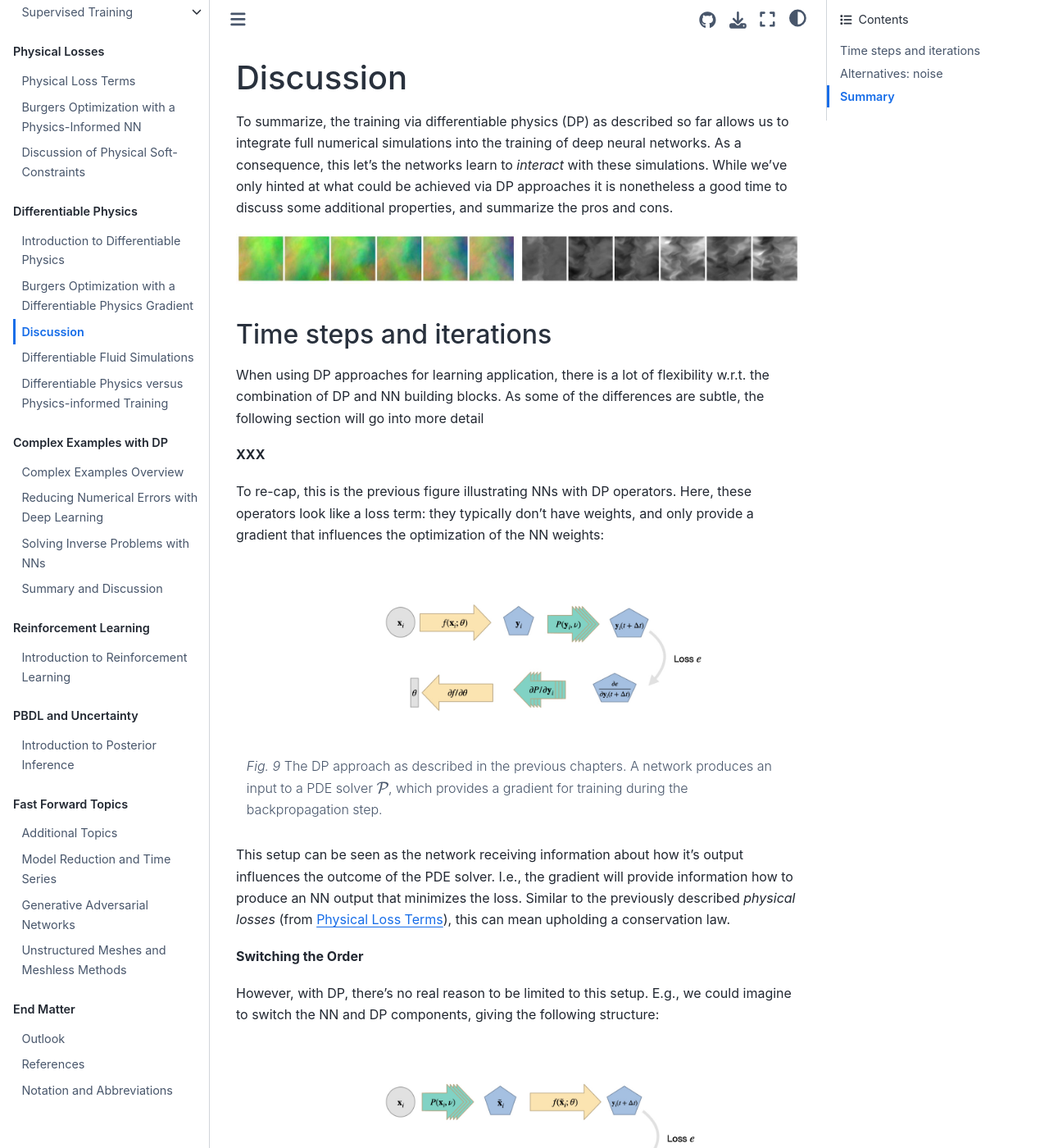
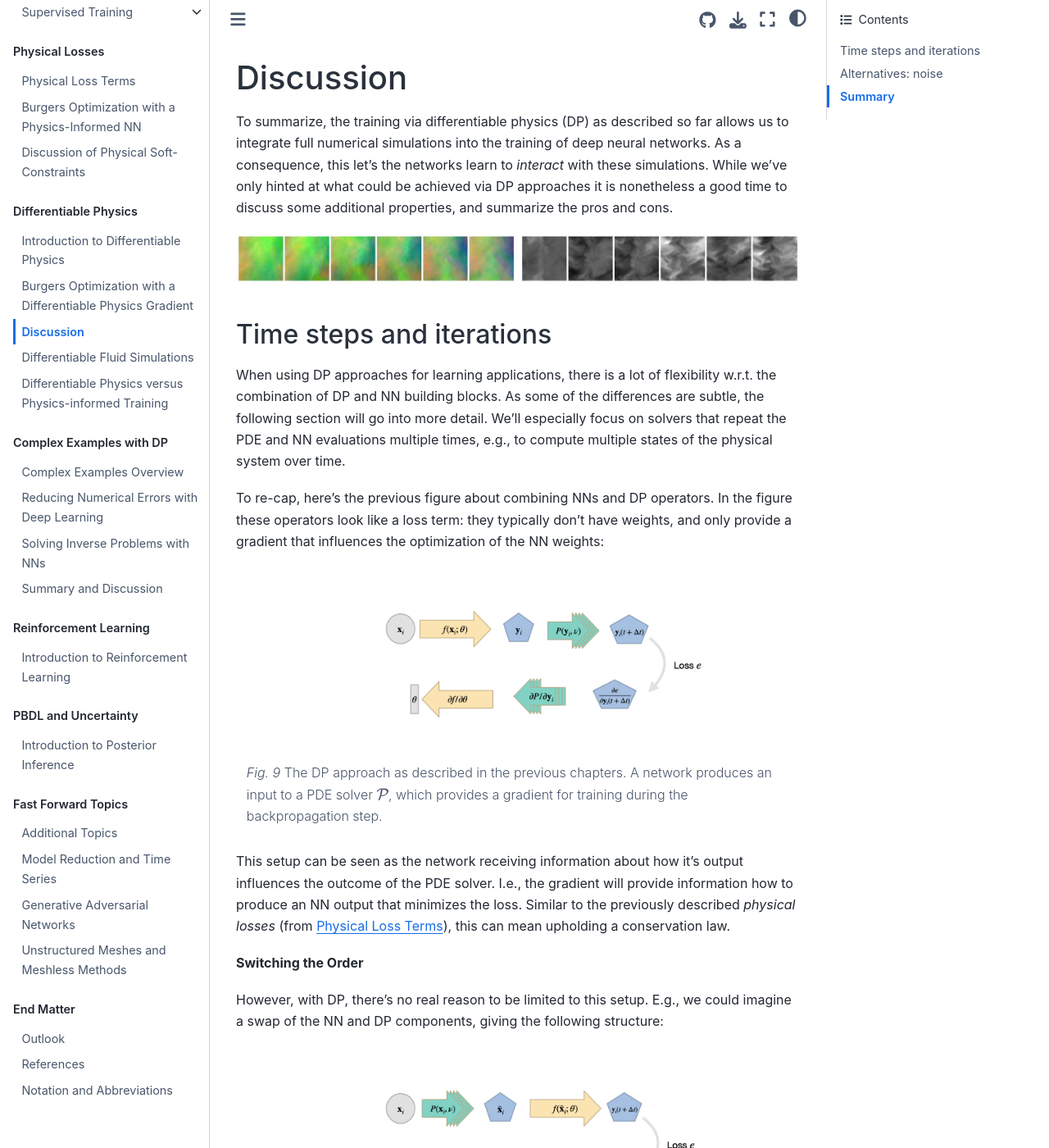
Before and after one commit to tum-pbs/pbdl-book, a Jupyter Book: the page built from diffphys-discuss.md, in a window 1280 px wide and 1400 px high. Shown: the whole window at 82% size. Built offline with Jupyter Book 1.0.4 settings and Sphinx 7.4.7 and the Sphinx Book theme 1.1.4, drawn with Linux system fonts in a browser that asks for light colours; pages that are not in the unit, such as notebooks, are missing from menus; cross-references to code outside the pages are shown as plain code.

Commit message:
tweaked expressions

````diff
--- a/diffphys-discuss.md
+++ b/diffphys-discuss.md
@@ -14,14 +14,14 @@ additional properties, and summarize the pros and cons.
 
 ## Time steps and iterations
 
-When using DP approaches for learning application,
+When using DP approaches for learning applications,
 there is a lot of flexibility w.r.t. the combination of DP and NN building blocks.
-As some of the differences are subtle, the following section will go into more detail
+As some of the differences are subtle, the following section will go into more detail.
+We'll especially focus on solvers that repeat the PDE and NN evaluations multiple times,
+e.g., to compute multiple states of the physical system over time.
 
-**XXX**
-
-To re-cap, this is the previous figure illustrating NNs with DP operators.
-Here, these operators look like a loss term: they typically don't have weights,
+To re-cap, here's the previous figure about combining NNs and DP operators.
+In the figure these operators look like a loss term: they typically don't have weights,
 and only provide a gradient that influences the optimization of the NN weights:
 
 ```{figure} resources/diffphys-shortened.jpg
@@ -37,7 +37,7 @@ Similar to the previously described _physical losses_ (from {doc}`physicalloss`)
 
 **Switching the Order**
 
-However, with DP, there's no real reason to be limited to this setup. E.g., we could imagine to switch the NN and DP components, giving the following structure:
+However, with DP, there's no real reason to be limited to this setup. E.g., we could imagine a swap of the NN and DP components, giving the following structure:
 
 ```{figure} resources/diffphys-switched.jpg
 ---
````
Also changed, not shown: overview.md (+1 -1 lines), reinflearn-intro.md (+3 -1 lines).
